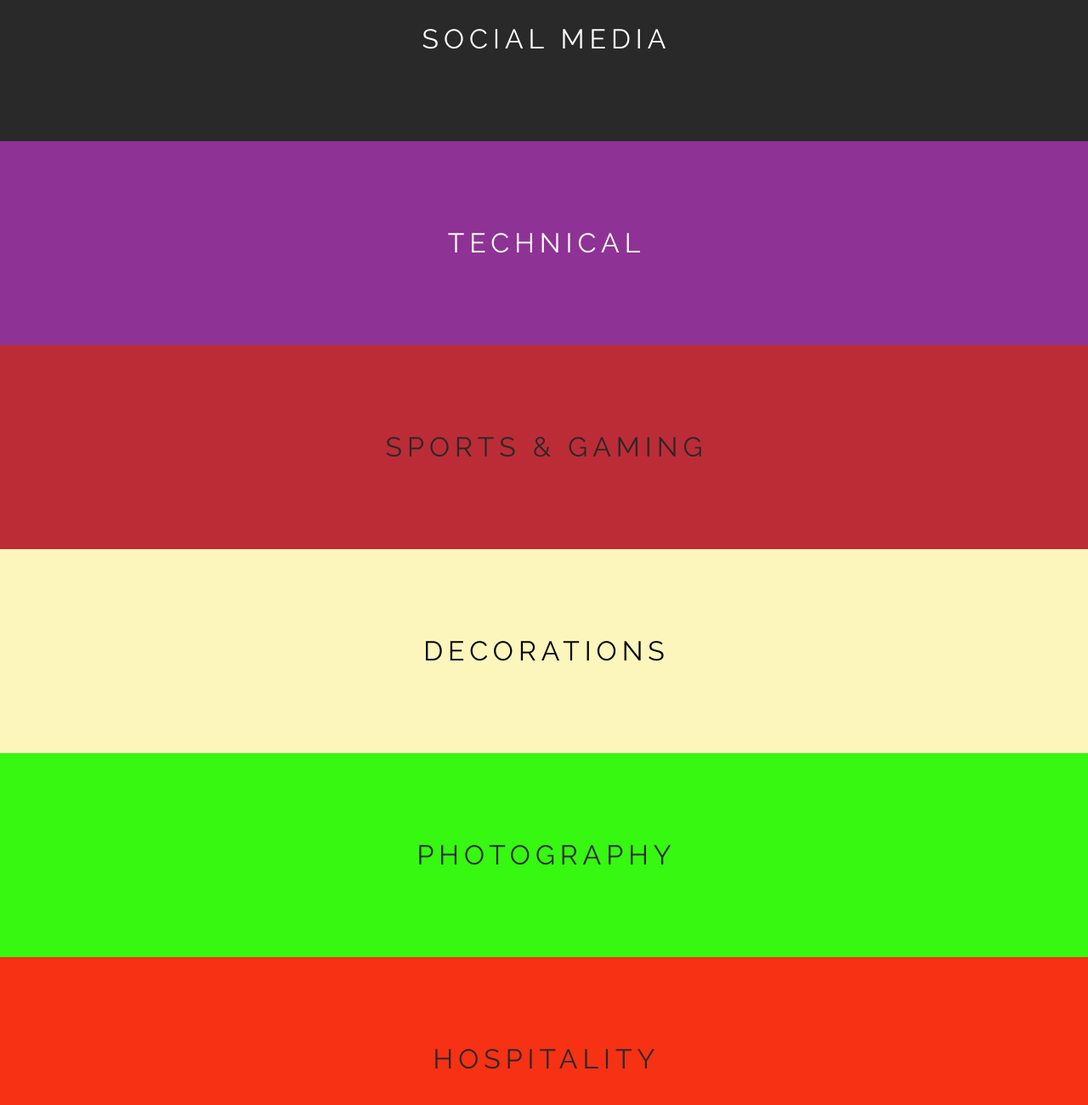
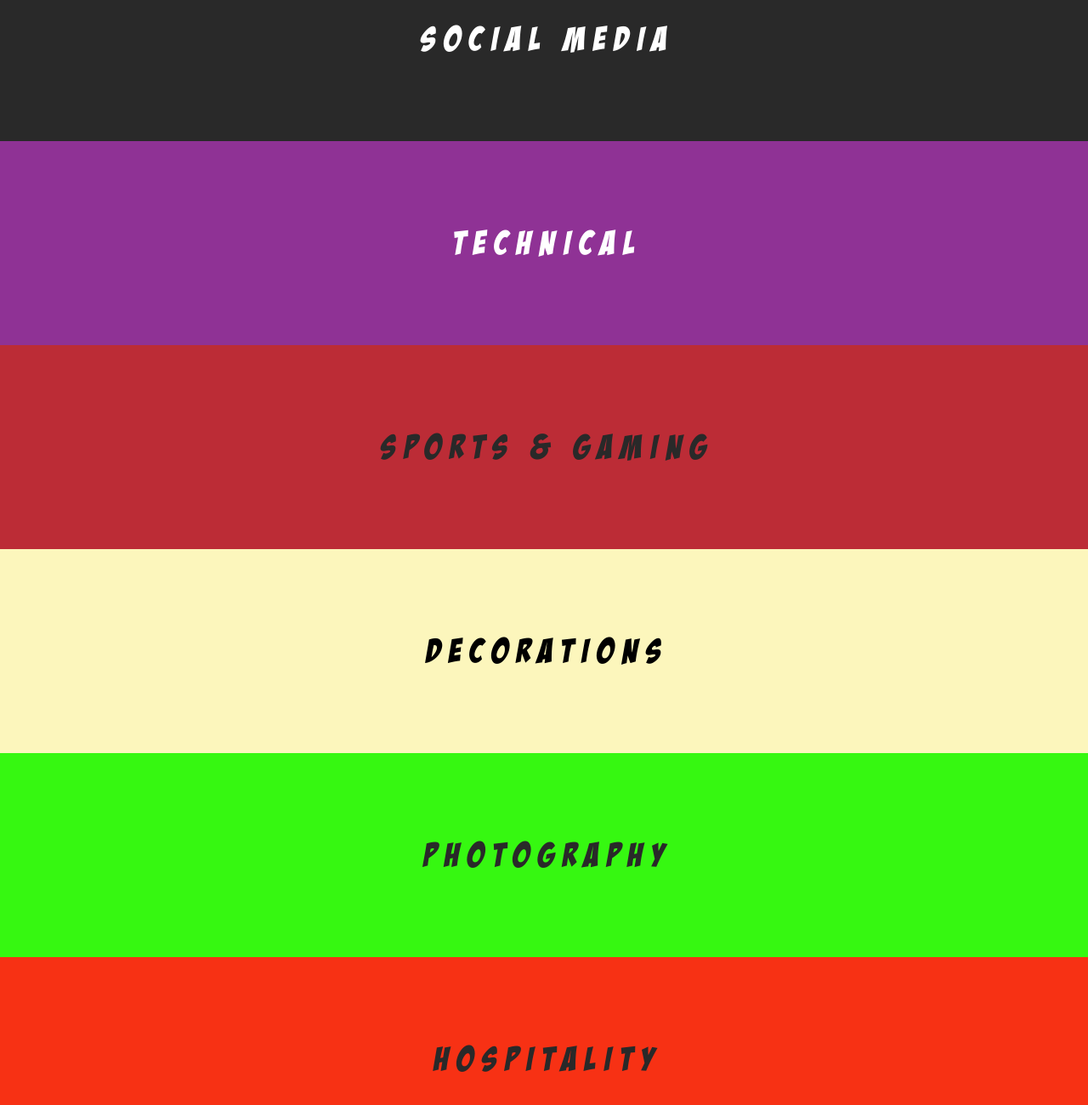
Before and after one commit to shubhamsWEB/SAMVID20, a plain HTML site: page registration.html in a window 1280 px wide. Shown: the part 1274-2574 px from the top of the page at 85% size. Drawn offline with nearby package versions, Linux system fonts and the light colour scheme.

Commit message:
registration page font

```diff
--- a/css1/custom.css
+++ b/css1/custom.css
@@ -1 +1,10 @@
 /****** PLACE YOUR CUSTOM STYLES HERE ******/
+@font-face {
+	font-family: 'badaboom';
+	src: url(../css/font/BADABB__.TTF);
+	font-style: normal;
+	font-weight: bold;
+}
+h2 {
+	font-family: badaboom;
+}
--- a/registration.html
+++ b/registration.html
@@ -29,7 +29,7 @@
                     <div class="row" >
                         <div class="col-sm-12 text-center" >
                         		<a href="https://docs.google.com/forms/d/e/1FAIpQLSdg6oZujBaEdO6rq2VSc9vpoGULXGIgdNaW7DUbyad_zU6bHg/viewform?usp=sf_link">
-                            <h3 class="uppercase mb0" >CULTURAL</h3>
+                            <h2 class="uppercase mb0" >CULTURAL</h2>
                         </a>
                         </div>
                     </div>
@@ -44,7 +44,7 @@
                         <div class="col-sm-12 text-center">
                         	<a href="https://docs.google.com/forms/d/e/1FAIpQLScBGgKpZ2NYuibgDZpDBfMTPeZqMitle542t1HJbQdmaGdaLQ/viewform?
 usp=sf_link">
-                            <h3 class="uppercase mb0">DISCIPLINE</h3>
+                            <h2 class="uppercase mb0">DISCIPLINE</h2>
                             </a>
                         </div>
                     </div>
@@ -58,7 +58,7 @@ usp=sf_link">
                     <div class="row">
                         <div class="col-sm-12 text-center">
                         	<a href="https://docs.google.com/forms/d/e/1FAIpQLSe2bZ2Pf0NYHZ5KgjE90LNUZMKmPjnwbZC8PQmCpOpCmMJXqg/viewform?usp=sf_link">
-                            <h3 class="uppercase mb0">IN-FORMALS</h3>
+                            <h2 class="uppercase mb0">IN-FORMALS</h2>
                             </a>
                         </div>
                     </div>
@@ -75,7 +75,7 @@ usp=sf_link">
                     <div class="row">
                         <div class="col-sm-12 text-center">
                         	<a href="https://docs.google.com/forms/d/e/1FAIpQLScmH8esftS0ryh6yEjAFq2piFKiWfhfMIO5OFE--J3hjny6sg/viewform?usp=sf_link">
-                            <h3 class="uppercase mb0">OPERATIONS</h3>
+                            <h2 class="uppercase mb0">OPERATIONS</h2>
                             </a>
                         </div>
                     </div>
@@ -89,7 +89,7 @@ usp=sf_link">
                     <div class="row">
                         <div class="col-sm-12 text-center">
                         	<a href="https://docs.google.com/forms/d/e/1FAIpQLScHVY_7va77iNnobghunbje8pFJllLW6Md2PXJwHs7hRsc9BA/viewform?usp=sf_link">
-                            <h3 class="uppercase mb0">CONCLAVE</h3>
+                            <h2 class="uppercase mb0">CONCLAVE</h2>
                             </a>
                         </div>
                     </div>
@@ -103,7 +103,7 @@ usp=sf_link">
                     <div class="row">
                         <div class="col-sm-12 text-center">
                         	<a href="https://docs.google.com/forms/d/e/1FAIpQLScQuCJIdkgBvXHtQlxykv0GSHYh146eq_ZfdMkEKgzE4U9jnQ/viewform?usp=sf_link">
-                            <h3 class="uppercase mb0">SOCIAL MEDIA</h3>
+                            <h2 class="uppercase mb0">SOCIAL MEDIA</h2>
                             </a>
                         </div>
                     </div>
@@ -120,7 +120,7 @@ usp=sf_link">
                     <div class="row">
                         <div class="col-sm-12 text-center">
                         	<a href="https://docs.google.com/forms/d/e/1FAIpQLSeoUSnI4ty-R6PKnXvTCBtP_oRl4MwCMwve_vCNLLfKW1p5jA/viewform?usp=sf_link">
-                            <h3 class="uppercase mb0">TECHNICAL</h3>
+                            <h2 class="uppercase mb0">TECHNICAL</h2>
                             </a>
                         </div>
                     </div>
@@ -134,7 +134,7 @@ usp=sf_link">
                     <div class="row">
                         <div class="col-sm-12 text-center">
                         	<a href="https://docs.google.com/forms/d/e/1FAIpQLSdadDIlALinBOZww82BaWVtEc509gkLkkj-bGVfu1KhCfNLVg/viewform?usp=sf_link">
-                            <h3 class="uppercase mb0">SPORTS & GAMING</h3>
+                            <h2 class="uppercase mb0">SPORTS & GAMING</h2>
                             </a>
                         </div>
                     </div>
@@ -148,7 +148,7 @@ usp=sf_link">
                     <div class="row">
                         <div class="col-sm-12 text-center">
                         	<a href="https://docs.google.com/forms/d/e/1FAIpQLSePNuMHxF9hpVrH2s8Wxypv_fbvA7QOZXuPlTBXH2KxKXla4Q/viewform?usp=sf_link">
-                            <h3 class="uppercase mb0" style="color: black;">DECORATIONS</h3>
+                            <h2 class="uppercase mb0" style="color: black;">DECORATIONS</h2>
                             </a>
                         </div>
                     </div>
@@ -162,7 +162,7 @@ usp=sf_link">
                     <div class="row">
                         <div class="col-sm-12 text-center">
                         	<a href="https://docs.google.com/forms/d/e/1FAIpQLSfyUjg31hFbKXm-Ztuzc0TQgq8pXmX64WKIUbub-O1hoGCsCw/viewform?usp=sf_link">
-                            <h3 class="uppercase mb0">PHOTOGRAPHY</h3>
+                            <h2 class="uppercase mb0">PHOTOGRAPHY</h2>
                             </a>
                         </div>
                     </div>
@@ -176,7 +176,7 @@ usp=sf_link">
                     <div class="row">
                         <div class="col-sm-12 text-center">
                             <a href="https://docs.google.com/forms/d/e/1FAIpQLScOhxfIsAM8wj6VXpNInMTVZlVLq-oezis2lz98l9KrSXKn8Q/viewform?usp=sf_link">
-                            <h3 class="uppercase mb0">HOSPITALITY</h3>
+                            <h2 class="uppercase mb0">HOSPITALITY</h2>
                             </a>
                         </div>
                     </div>
```
